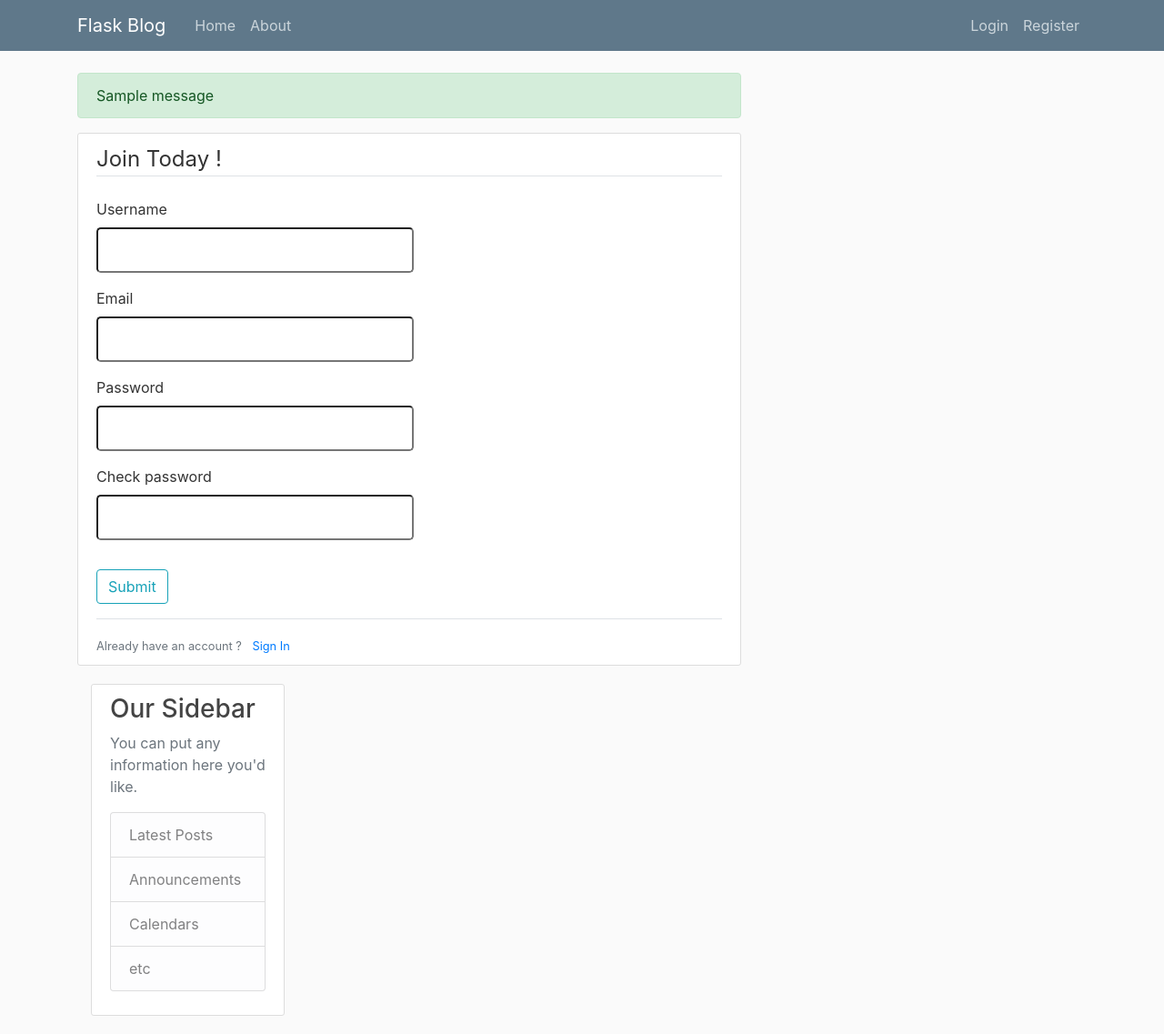
After one commit to ilhamAdhim/web-practice, a Flask app: template templates/register.html in a window 1280 px wide. The commit adds this page. Shown: the whole page at 91% size. Run offline with Flask 2, Linux system fonts and the light colour scheme; the template is opened without the code that fills it: most values are stand-ins (such as "Sample title", 1, 10 or a date in 2020); one stand-in notice (Sample message) is shown; form fields are guessed from the names that the template uses; some libraries are stand-ins or nearby versions.

```diff
--- a/server.py
+++ b/server.py
@@ -1,8 +1,16 @@
 #import flask
-from flask import Flask ,jsonify ,request,render_template, url_for
-
+# render_template digunakan untuk merender html dan css .
+# url_for digunakan di file layout.html untuk mencari file css
+from flask import Flask ,jsonify ,request,render_template, url_for , flash , redirect
+from forms import RegistrationForm , LoginForm
 #membuat aplikasi flask
 app = Flask(__name__)
+
+
+app.config['SECRET_KEY'] = '3ac9f1844e2e16c02698d86c05047fde'
+
+
+
 biodata = [
     {
         "nama": "budi",
@@ -45,4 +53,28 @@ def about():
 def index():
     return jsonify(biodata)
 
+
+@app.route("/register" , methods = ['GET','POST'])
+def register():
+  form = RegistrationForm()
+
+  if form.validate_on_submit():
+
+  		flash(f'Account created for { form.username.data }! ' , 'success')
+  		return redirect('home')
+
+# below Python 3.6 use this one :
+# flash('Account created for {}!'.format({form.username.data}))
+
+
+  return render_template('register.html' , title='Register' , form = form)
+
+
+@app.route("/login")
+def login():
+  Loginform = LoginForm()
+  return render_template('login.html')
+
+
+
 app.run()
--- a/templates/layout.html
+++ b/templates/layout.html
@@ -47,7 +47,18 @@
     <main role="main" class="container">
       <div class="row">
         <div class="col-md-8">
+
+          {% with messages = get_flashed_messages(with_categories = true) %}
+          <!-- if messages aren't empty  print the flash message from server.py-->
+			{% if messages %} {% endif %}
+				{% for category , message in messages %}
+					<div class="alert alert-{{category}} ">
+						{{ message }}
+					</div>
+				{% endfor %}
+          	{% endwith %}
           {% block content %}{% endblock %}
+
         </div>
         <div class="col-md-4">
           <div class="content-section">
--- a/templates/mainpage.html
+++ b/templates/mainpage.html
@@ -2,9 +2,9 @@
 {% block content %}
 	{% for post in posts %}
 		<article class="media content-section">
-		  <div class="media-body">
+		  <div class="-media-body">
 		    <div class="article-metadata">
-		      <a class="mr-2" href="#">{{ post.author }}</a>
+		      <a class="mr-2" href="#">{{ post.author }} at <i> {{ post.post_date }} </i> </a>
 		      <small class="text-muted">{{ post.date_posted }}</small>
 		    </div>
 		    <h2><a class="article-title" href="#">{{ post.title }}</a></h2>
--- /dev/null
+++ b/templates/register.html
@@ -0,0 +1,64 @@
+{% extends "layout.html" %}
+{% block content %}
+
+	<div class="content-section">
+		<form method="POST" action="">
+
+		<!-- hidden_tag is involved in security key on server.py -->
+			{{ form.hidden_tag() }}
+
+			<fieldset class="form-group">
+				<legend class="border-bottom mb-4">Join Today !</legend>
+
+				<!-- Acquiring the information of forms.py, class inside label is only bootstrap
+				which makes it better in terms of interface -->
+				<div class="form-group">
+					{{ form.username.label(class="form-control-label") }}
+
+
+					<br>
+					{{ form.username(class="form-control-lg") }}
+
+				</div>
+
+				<div class="form-group">
+					{{ form.email.label(class="form-control-label") }}
+					<br>
+					{{ form.email(class="form-control-lg") }}
+
+				</div>
+
+				<div class="form-group">
+					{{ form.password.label(class="form-control-label") }}
+					<br>
+					{{ form.password(class="form-control-lg") }}
+
+				</div>
+
+				<div class="form-group">
+					{{ form.check_password.label(class="form-control-label") }}
+					<br>
+					{{ form.check_password(class="form-control-lg") }}
+
+				</div>
+
+			</fieldset>
+
+			<div class="form-group">
+				{{ form.submit(class="btn btn-outline-info") }}
+			</div>
+
+
+
+	<!-- if you already have account then just sign in -->
+
+	<div class="border-top pt-3">
+		<small class="text-muted">
+			Already have an account ? <a href=" {{ url_for('login') }} " class="ml-2"> Sign In</a>
+		</small>
+	</div>
+	</form>
+
+
+
+{% endblock content %}
```
